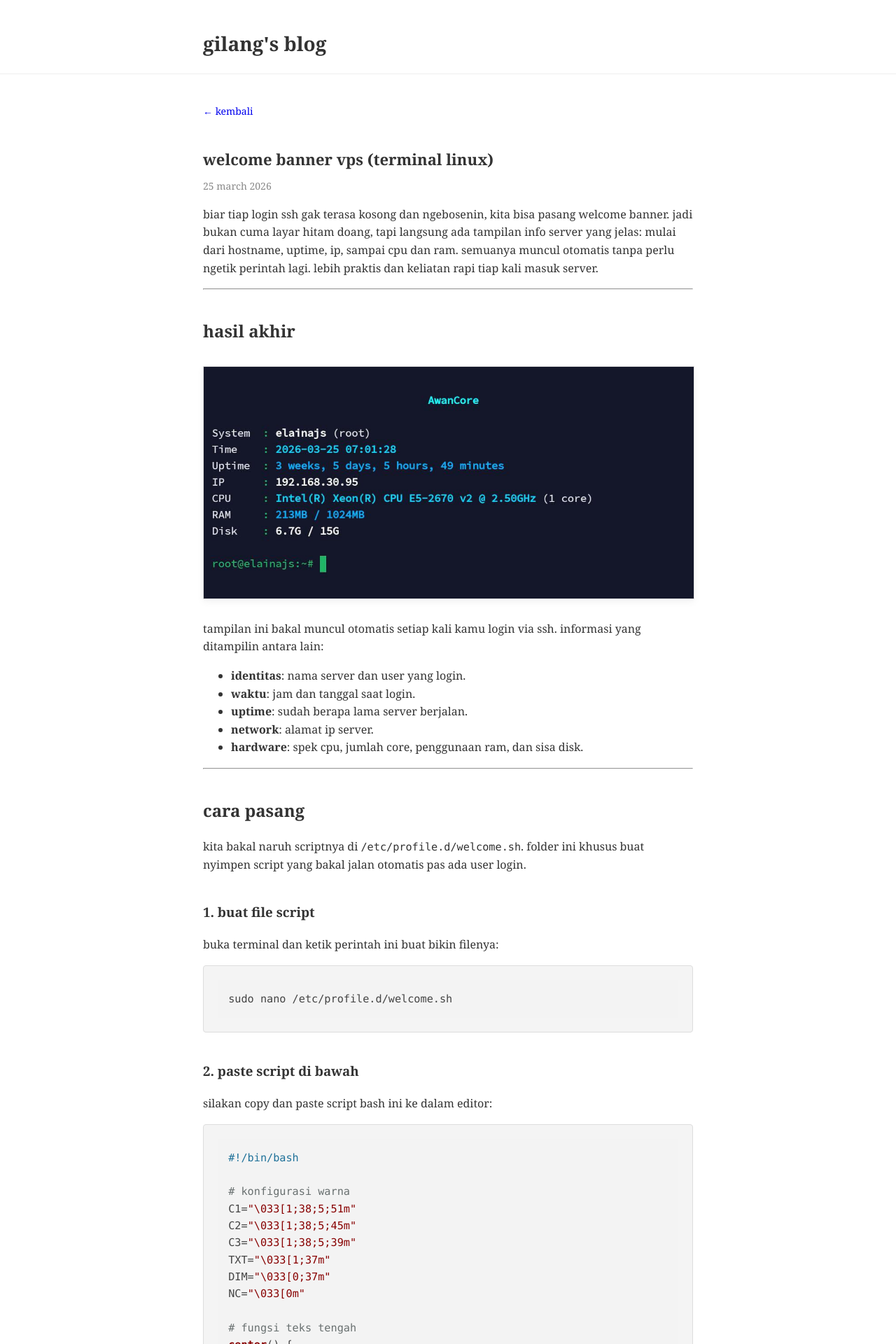
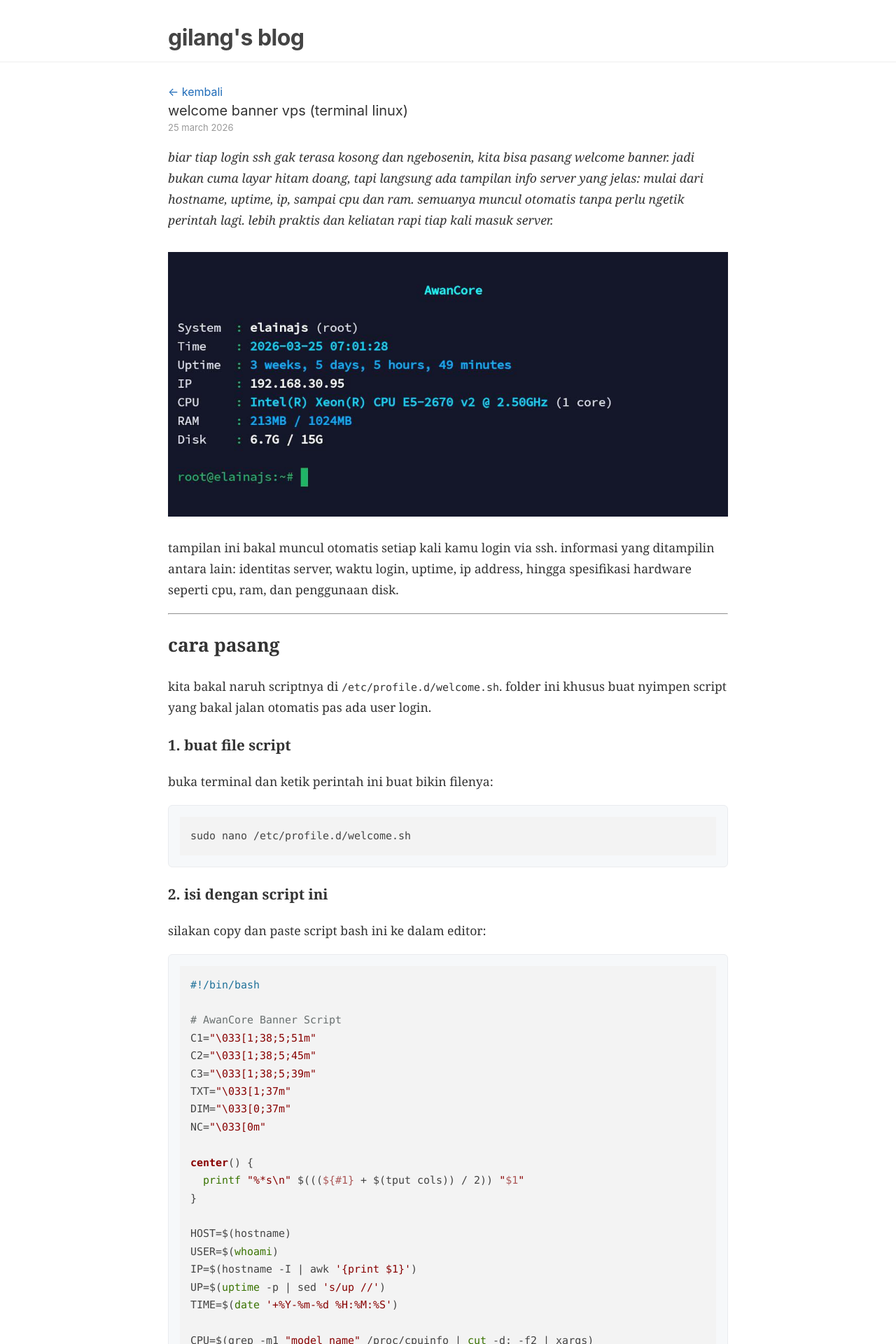
Before and after one commit to gilangf3000/gilangf3000.github.io, a Jekyll site: the page built from _posts/2026-03-25-custom-welcome-vps.md, in a window 1280 px wide. Shown: the top 1920 px of the page at 70% size. Built offline with Jekyll 4.4.1, drawn with Linux system fonts in a browser that asks for light colours; nearby versions of some CDN libraries; some of the changed text lies outside the part shown.

Commit message:
polish post content structure to match professional example

````diff
--- a/_posts/2026-03-25-custom-welcome-vps.md
+++ b/_posts/2026-03-25-custom-welcome-vps.md
@@ -6,20 +6,11 @@ emoji: 🖥️
 keywords: [vps, linux, banner, terminal, tutorial, server]
 ---
 
-biar tiap login ssh gak terasa kosong dan ngebosenin, kita bisa pasang welcome banner. jadi bukan cuma layar hitam doang, tapi langsung ada tampilan info server yang jelas: mulai dari hostname, uptime, ip, sampai cpu dan ram. semuanya muncul otomatis tanpa perlu ngetik perintah lagi. lebih praktis dan keliatan rapi tiap kali masuk server.
-
----
-
-## hasil akhir
+*biar tiap login ssh gak terasa kosong dan ngebosenin, kita bisa pasang welcome banner. jadi bukan cuma layar hitam doang, tapi langsung ada tampilan info server yang jelas: mulai dari hostname, uptime, ip, sampai cpu dan ram. semuanya muncul otomatis tanpa perlu ngetik perintah lagi. lebih praktis dan keliatan rapi tiap kali masuk server.*
 
 ![preview](/assets/img/welcome.png)
 
-tampilan ini bakal muncul otomatis setiap kali kamu login via ssh. informasi yang ditampilin antara lain:
-- **identitas**: nama server dan user yang login.
-- **waktu**: jam dan tanggal saat login.
-- **uptime**: sudah berapa lama server berjalan.
-- **network**: alamat ip server.
-- **hardware**: spek cpu, jumlah core, penggunaan ram, dan sisa disk.
+tampilan ini bakal muncul otomatis setiap kali kamu login via ssh. informasi yang ditampilin antara lain: identitas server, waktu login, uptime, ip address, hingga spesifikasi hardware seperti cpu, ram, dan penggunaan disk.
 
 ---
 
@@ -33,13 +24,13 @@ buka terminal dan ketik perintah ini buat bikin filenya:
 sudo nano /etc/profile.d/welcome.sh
 ```
 
-### 2. paste script di bawah
+### 2. isi dengan script ini
 silakan copy dan paste script bash ini ke dalam editor:
 
 ```bash
 #!/bin/bash
 
-# konfigurasi warna
+# AwanCore Banner Script
 C1="\033[1;38;5;51m"
 C2="\033[1;38;5;45m"
 C3="\033[1;38;5;39m"
@@ -47,12 +38,10 @@ TXT="\033[1;37m"
 DIM="\033[0;37m"
 NC="\033[0m"
 
-# fungsi teks tengah
 center() {
   printf "%*s\n" $(((${#1} + $(tput cols)) / 2)) "$1"
 }
 
-# ambil data sistem
 HOST=$(hostname)
 USER=$(whoami)
 IP=$(hostname -I | awk '{print $1}')
@@ -81,28 +69,17 @@ echo -e "${DIM}Disk    ${NC}: ${TXT}$DISK${NC}"
 echo ""
 ```
 
-### 3. simpan dan keluar
-- tekan `ctrl + x`
-- tekan `y`
-- tekan `enter`
-
-### 4. kasih izin eksekusi
-biar scriptnya bisa jalan, kita perlu kasih izin `chmod`:
+### 3. simpan dan beri izin
+setelah disave (`ctrl+x`, `y`, `enter`), jalankan perintah ini:
 ```bash
 sudo chmod +x /etc/profile.d/welcome.sh
 ```
 
----
-
-## cara tes tanpa relogin
-
-kalo males keluar masuk ssh cuma buat liat hasilnya, kamu bisa ketik perintah ini:
+### 4. tes tanpa relogin
 ```bash
 source /etc/profile.d/welcome.sh
 ```
 
-sekarang tiap kali kamu login, terminal kamu gak bakal sepi lagi. santuy aja!
-
 ---
 
 *p.s. butuh vps murah dan kenceng? cek di [awancore.biz.id](https://awancore.biz.id/) ya!*
--- a/assets/css/style.css
+++ b/assets/css/style.css
@@ -1,55 +1,49 @@
 body {
   margin: 0;
   padding: 0;
-  font-family: Georgia, serif; /* Classic, easy on the eyes */
-  line-height: 1.6;
+  font-family: -apple-system, BlinkMacSystemFont, "Segoe UI", Helvetica, Arial, sans-serif;
+  line-height: 1.5;
   color: #333;
   background: #fff;
-  /* text-transform: lowercase; <- Removed to go back to "normal" */
 }
 
 @media (prefers-color-scheme: dark) {
   body {
-    background: #1a1a1b;
-    color: #d7dadc;
+    background: #111;
+    color: #eee;
   }
   header.site-header { border-bottom-color: #333 !important; }
-  footer { border-top-color: #333 !important; }
-  .post-item { border-bottom-color: #333 !important; }
-  pre { background: #272729 !important; border-color: #333 !important; }
-  a { color: #4dabf7 !important; }
+  .post-item { border-bottom-color: #222 !important; }
+  a { color: #58a6ff !important; }
+  .post-meta { color: #888 !important; }
 }
 
 .container {
   width: 90%;
-  max-width: 700px;
+  max-width: 800px;
   margin: 0 auto;
 }
 
 header.site-header {
-  padding: 40px 0 20px 0;
+  padding: 30px 0 10px 0;
   border-bottom: 1px solid #eee;
-  margin-bottom: 40px;
+  margin-bottom: 30px;
 }
 
 .site-title {
-  font-size: 28px;
+  font-size: 32px;
   text-decoration: none;
-  color: inherit;
-  font-weight: bold;
+  color: #444;
+  font-weight: 200; /* Extra light like in the screenshot */
+  letter-spacing: -0.5px;
 }
 
 main {
   min-height: 400px;
 }
 
-h1, h2, h3 {
-  color: inherit;
-  margin-top: 40px;
-}
-
 a {
-  color: #0000ee;
+  color: #1e6bb8; /* The blue from the screenshot */
   text-decoration: none;
 }
 
@@ -57,56 +51,74 @@ a:hover {
   text-decoration: underline;
 }
 
+/* Post list styling - matching screenshot */
 .post-item {
-  margin-bottom: 40px;
-  border-bottom: 1px solid #eee;
-  padding-bottom: 20px;
+  margin-bottom: 25px;
+  border-bottom: 1px solid #f9f9f9;
+  padding-bottom: 15px;
 }
 
 .post-meta {
-  color: #888;
-  font-size: 14px;
+  color: #999;
+  font-size: 13px;
+  display: block;
+  margin-bottom: 2px;
 }
 
 .post-title {
-  margin: 10px 0;
-  font-size: 22px;
+  margin: 0;
+  font-size: 20px;
+  font-weight: 400;
 }
 
-/* Image styling - "jangan over" */
+.post-item .post-title a {
+  color: #1e6bb8;
+}
+
+/* Post content styling */
+.post-content {
+  font-family: Georgia, serif; /* Easier on eyes for long reading */
+  font-size: 1.1rem;
+  line-height: 1.7;
+}
+
 img {
   max-width: 100%;
   height: auto;
   display: block;
-  margin: 30px auto;
-  border: 1px solid #ddd;
-  box-shadow: 0 4px 10px rgba(0,0,0,0.05);
+  margin: 30px 0;
 }
 
 pre {
-  background: #f4f4f4;
-  padding: 20px;
-  overflow-x: auto;
-  border: 1px solid #ddd;
-  border-radius: 4px;
+  background: #f6f8fa;
+  padding: 16px;
+  overflow: auto;
+  border-radius: 6px;
+  border: 1px solid #eaecef;
+}
+
+@media (prefers-color-scheme: dark) {
+  pre {
+    background: #161b22;
+    border-color: #30363d;
+  }
+  .site-title { color: #ccc; }
 }
 
 code {
-  font-family: Consolas, Monaco, 'Andale Mono', 'Ubuntu Mono', monospace;
-  font-size: 0.95em;
+  font-family: ui-monospace, SFMono-Regular, SF Mono, Menlo, Consolas, Liberation Mono, monospace;
+  font-size: 85%;
 }
 
 footer {
-  margin-top: 80px;
-  padding: 40px 0;
+  margin-top: 60px;
+  padding: 30px 0;
   border-top: 1px solid #eee;
-  text-align: center;
-  font-size: 14px;
-  color: #888;
+  font-size: 13px;
+  color: #999;
 }
 
-.back-link {
-  display: inline-block;
-  margin-bottom: 30px;
-  font-size: 14px;
+@media (max-width: 600px) {
+  .site-title { font-size: 24px; }
+  .post-title { font-size: 18px; }
 }
````
Also changed, not shown: other parts of _posts/2026-03-25-custom-welcome-vps.md (+0 -1 lines).
